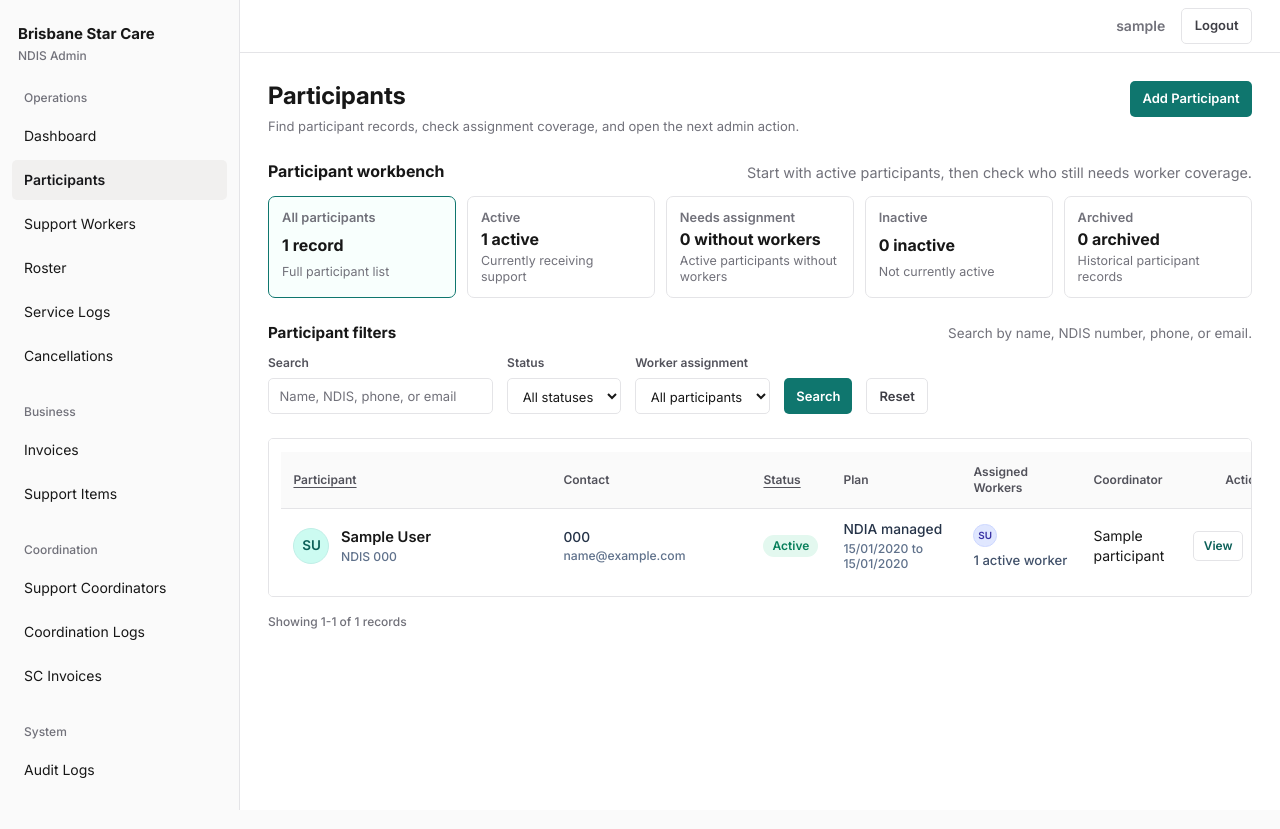
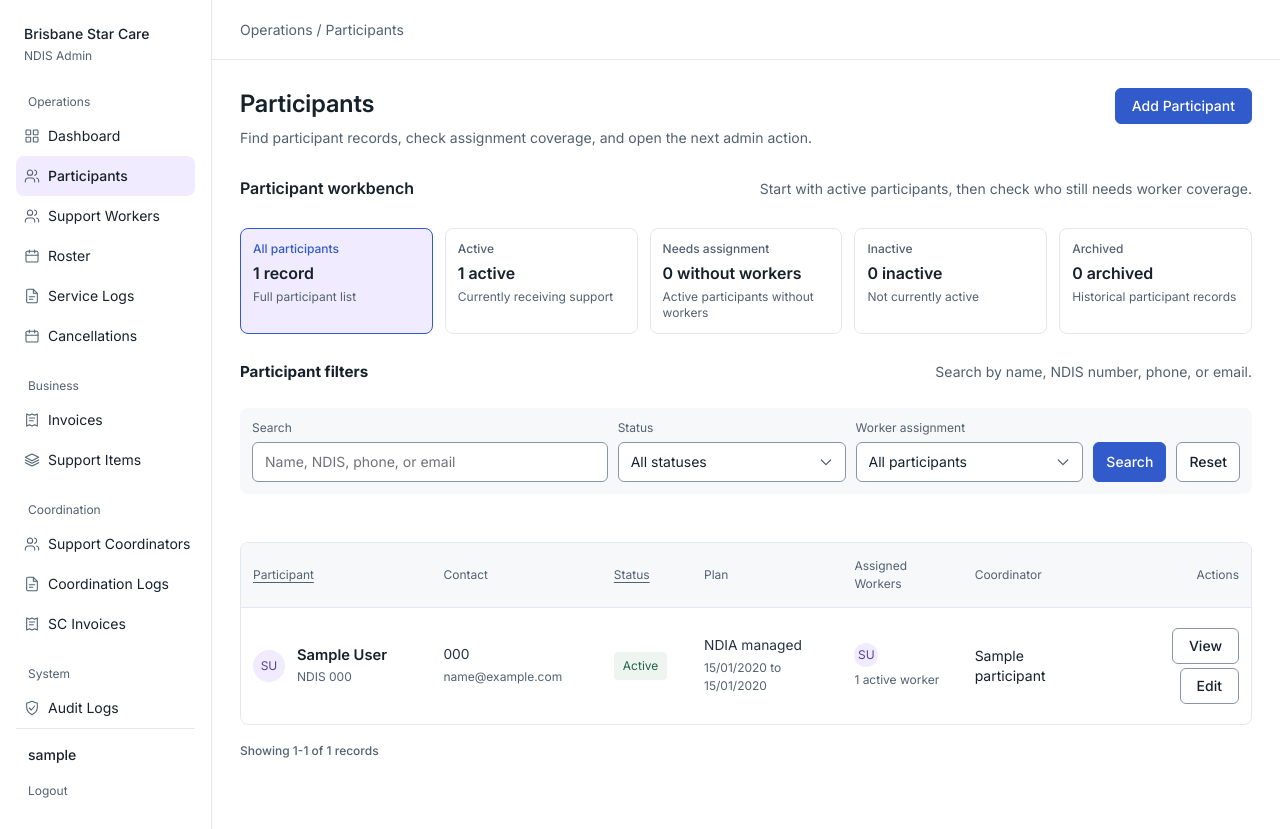
Before and after one commit to BeezMonkey/BSC_admin, a Django app: page /participants/ in a window 1280 px wide. Run offline with Django 5.2, Linux system fonts and the light colour scheme; a user stored in the database is signed in; tables that the repository leaves empty hold one stand-in row (values such as "Sample post").

Commit message:
Apply B09.1 confirmed R1 admin people list UI v02

```diff
--- /dev/null
+++ b/static/css/r1_admin_people_lists.css
@@ -0,0 +1,154 @@
+/* B09.1 three Admin list routes only; business controls remain native. */
+.app-shell.r1-admin-people-lists {grid-template-columns:212px minmax(0,1fr);}
+.r1-admin-people-lists .admin-mobile-surface {min-width:0;}
+.r1-admin-people-lists .content {width:100%;min-width:0;max-width:none;padding:0 28px 40px;}
+.r1-admin-people-lists .topbar {margin:0 -28px 28px;}
+.r1-admin-people-lists .page-header {align-items:flex-start;gap:24px;margin-bottom:28px;}
+.r1-admin-people-lists .page-header>div {min-width:0;}
+.r1-admin-people-lists h1 {font-size:24px;line-height:32px;margin:0;overflow-wrap:anywhere;}
+.r1-admin-people-lists .page-header p {font-size:14px;line-height:20px;margin:8px 0 0;color:var(--r1-muted);}
+.r1-admin-people-lists h2 {font-size:16px;line-height:24px;margin:0;}
+.app-shell.r1-admin-people-lists :is(.content button,.content .button) {display:inline-flex;align-items:center;justify-content:center;min-height:36px;box-sizing:border-box;max-width:100%;padding:7px 16px;border:1px solid var(--r1-accent);border-radius:6px;background:var(--r1-accent);color:var(--r1-surface);font-size:14px;line-height:20px;font-weight:500;text-decoration:none;white-space:normal;}
+.app-shell.r1-admin-people-lists .content .button.secondary {background:var(--r1-surface);color:var(--r1-text);border-color:var(--r1-strong-border);}
+.app-shell.r1-admin-people-lists .content .button.secondary:hover {background:var(--r1-subtle);}
+.app-shell.r1-admin-people-lists .content .button.secondary.active {background:var(--r1-accent-soft);border-color:var(--r1-accent);}
+.r1-admin-people-lists .quick-filter-row {display:flex;flex-wrap:wrap;gap:8px;margin:0 0 24px;}
+.r1-admin-people-lists .participant-workbench {margin:0 0 28px;padding:0;border:0;background:none;box-shadow:none;}
+.r1-admin-people-lists :is(.dashboard-section-heading,.participant-filter-copy) {display:flex;justify-content:space-between;align-items:baseline;gap:16px;margin-bottom:16px;}
+.r1-admin-people-lists :is(.dashboard-section-heading p,.participant-filter-copy span) {margin:0;color:var(--r1-muted);font-size:14px;line-height:20px;}
+.r1-admin-people-lists .participant-status-grid {display:grid;grid-template-columns:repeat(5,minmax(0,1fr));gap:12px;}
+.r1-admin-people-lists .participant-status-card {display:flex;flex-direction:column;gap:8px;min-width:0;padding:16px;border:1px solid var(--r1-border);border-radius:8px;background:var(--r1-surface);text-decoration:none;color:var(--r1-text);box-shadow:none;}
+.r1-admin-people-lists .participant-status-card.active {border-color:var(--r1-accent);background:var(--r1-accent-soft);}
+.r1-admin-people-lists .participant-status-card strong {font-size:16px;line-height:24px;font-weight:600;}
+.r1-admin-people-lists .participant-status-card small {font-size:12px;line-height:18px;color:var(--r1-muted);}
+.r1-admin-people-lists .participant-filter-panel {background:none;padding:0;border:0;box-shadow:none;}
+.r1-admin-people-lists .filter-bar {display:flex;flex-wrap:wrap;align-items:flex-end;gap:12px;margin:0 0 24px;padding:16px;background:var(--r1-subtle);border:0;border-radius:8px;}
+.r1-admin-people-lists .filter-bar label {display:grid;gap:8px;flex:1 1 180px;min-width:0;font-size:14px;line-height:20px;font-weight:500;}
+.r1-admin-people-lists .filter-bar label:first-of-type {flex:2 1 260px;}
+.app-shell.r1-admin-people-lists .filter-bar :is(input,select) {width:100%;box-sizing:border-box;min-width:0;height:36px;margin:0;padding:7px 12px;border:1px solid var(--r1-strong-border);border-radius:6px;background:var(--r1-surface);color:var(--r1-text);font-size:14px;line-height:20px;font-weight:400;}
+.r1-admin-people-lists .filter-bar label:has(select) {position:relative;}
+.r1-admin-people-lists .filter-bar label:has(select)::after {content:"";position:absolute;right:12px;bottom:10px;width:16px;height:16px;background:url('../img/r1/icons/chevron.svg') center/16px no-repeat;transform:rotate(90deg);pointer-events:none;}
+.app-shell.r1-admin-people-lists .filter-bar select {appearance:none;padding-right:36px;}
+.r1-admin-people-lists .table-card {margin:0;padding:0;border:1px solid var(--r1-border);border-radius:8px;background:var(--r1-surface);box-shadow:none;overflow:hidden;}
+.r1-admin-people-lists table {width:100%;min-width:0;table-layout:fixed;border-collapse:collapse;font-size:14px;line-height:20px;}
+.r1-admin-people-lists :is(th,td) {height:auto;padding:18px 12px;border-bottom:1px solid var(--r1-border);text-align:left;vertical-align:middle;overflow-wrap:anywhere;}
+.r1-admin-people-lists th {padding:14px 12px;color:var(--r1-muted);background:var(--r1-subtle);font-size:12px;line-height:18px;font-weight:400;}
+.r1-admin-people-lists :is(th,td).actions,.r1-admin-people-lists th.actions-heading {width:148px;text-align:right;}
+.r1-admin-people-lists td.actions {display:table-cell;white-space:normal;}
+.r1-admin-people-lists td.actions .button {padding:6px 12px;margin:2px 0 2px 4px;}
+.r1-admin-people-lists tbody tr:last-child td {border-bottom:0;}
+.r1-admin-people-lists tbody tr:hover {background:var(--r1-subtle);}
+.r1-admin-people-lists td.identity {font-weight:600;}
+.r1-admin-people-lists .sort-link {color:var(--r1-muted);font-weight:400;}
+.r1-admin-people-lists :is(.participant-name-stack,.participant-contact-stack,.participant-plan-stack,.participant-worker-stack) {display:grid;gap:4px;min-width:0;}
+.r1-admin-people-lists .participant-identity {display:flex;align-items:center;gap:12px;min-width:0;}
+.r1-admin-people-lists :is(.participant-avatar,.participant-worker-avatar) {display:inline-flex;align-items:center;justify-content:center;flex:none;width:32px;height:32px;border-radius:50%;background:var(--r1-accent-soft);color:var(--r1-invoiced);font-size:12px;font-weight:400;}
+.r1-admin-people-lists .participant-worker-avatar {width:24px;height:24px;}
+.r1-admin-people-lists .participant-name-stack a {color:var(--r1-text);font-weight:600;text-decoration:none;}
+.r1-admin-people-lists .participant-worker-avatars {display:flex;gap:4px;}
+.r1-admin-people-lists :is(.participant-name-stack span,.participant-contact-stack span,.participant-plan-stack span,.participant-worker-stack strong,.participant-no-worker) {font-size:12px;line-height:18px;color:var(--r1-muted);font-weight:400;}
+.r1-admin-people-lists .participant-table th:nth-child(1) {width:19%;}
+.r1-admin-people-lists .participant-table th:nth-child(2) {width:17%;}
+.r1-admin-people-lists .participant-table th:nth-child(3) {width:9%;}
+.r1-admin-people-lists .participant-table th:nth-child(4) {width:15%;}
+.r1-admin-people-lists .participant-table th:nth-child(5) {width:12%;}
+.r1-admin-people-lists .participant-table th:nth-child(6) {width:14%;}
+.r1-admin-people-lists .status-pill {font-size:12px;line-height:18px;font-weight:400;border-radius:4px;padding:4px 8px;}
+.r1-admin-people-lists .status-active {color:var(--r1-success);background:#eef5f0;}
+.r1-admin-people-lists :is(.status-inactive,.status-archived) {color:var(--r1-muted);background:var(--r1-subtle);}
+.r1-admin-people-lists .empty-state {padding:24px;text-align:center;}
+.r1-admin-people-lists .pagination {font-size:14px;line-height:20px;}
+.app-shell.r1-ui.r1-admin-people-lists .table-card :is(th,td) {height:auto;line-height:20px;white-space:normal;}
+.app-shell.r1-ui.r1-admin-people-lists .table-card th {padding:14px 12px;background:var(--r1-subtle);color:var(--r1-muted);font-size:12px;line-height:18px;}
+.app-shell.r1-ui.r1-admin-people-lists .table-card td {padding:18px 12px;}
+.app-shell.r1-ui.r1-admin-people-lists .status-pill {justify-self:start;max-width:100%;font-size:12px;line-height:18px;font-weight:400;border-radius:4px;}
+.app-shell.r1-ui.r1-admin-people-lists .status-active {color:var(--r1-success);background:#eef5f0;}
+.app-shell.r1-ui.r1-admin-people-lists :is(.status-inactive,.status-archived) {color:var(--r1-muted);background:var(--r1-subtle);}
+.app-shell.r1-ui.r1-admin-people-lists :is(.participant-avatar,.participant-worker-avatar) {border:0;background:var(--r1-accent-soft);color:var(--r1-invoiced);}
+.app-shell.r1-ui.r1-admin-people-lists .participant-contact-stack strong,.app-shell.r1-ui.r1-admin-people-lists .participant-plan-stack strong {font-weight:400;}
+.app-shell.r1-ui.r1-admin-people-lists .r1-account {display:grid;gap:8px;}
+.app-shell.r1-ui.r1-admin-people-lists .r1-account form {margin:0;}
+@media(max-width:1100px) {.r1-admin-people-lists .participant-status-grid {grid-template-columns:repeat(3,minmax(0,1fr));}}
+@media(max-width:760px) {
+ .app-shell.r1-admin-people-lists {display:block;}
+ .app-shell.r1-ui.r1-admin-people-lists .sidebar {display:none;}
+ .app-shell.r1-ui.r1-admin-people-lists .content {padding:0 20px 32px;}
+ .app-shell.r1-ui.r1-admin-people-lists .topbar {margin:0 -20px 24px;padding:16px 20px;}
+ .r1-admin-people-lists .page-header {flex-wrap:wrap;gap:16px;}
+ .r1-admin-people-lists :is(.dashboard-section-heading,.participant-filter-copy) {display:grid;gap:8px;}
+ .r1-admin-people-lists .participant-status-grid {grid-template-columns:repeat(2,minmax(0,1fr));}
+ .r1-admin-people-lists .participant-status-card {padding:12px;}
+ .r1-admin-people-lists .filter-bar label {flex-basis:100%;}
+ .app-shell.r1-admin-people-lists :is(.content button,.content .button) {min-height:44px;}
+ .app-shell.r1-admin-people-lists .filter-bar :is(input,select) {height:44px;}
+ .r1-admin-people-lists .filter-bar label:has(select)::after {bottom:14px;}
+ .r1-admin-people-lists table,.r1-admin-people-lists tbody {display:block;width:100%;min-width:0;}
+ .r1-admin-people-lists thead {display:block;padding:12px 16px;border-bottom:1px solid var(--r1-border);background:var(--r1-subtle);}
+ .r1-admin-people-lists thead::before {content:"Sort by";display:block;margin-bottom:8px;color:var(--r1-muted);font-size:12px;line-height:18px;}
+ .r1-admin-people-lists thead tr {display:flex;flex-wrap:wrap;gap:8px 16px;}
+ .app-shell.r1-ui.r1-admin-people-lists .table-card th {display:none;}
+ .app-shell.r1-ui.r1-admin-people-lists .table-card th:has(.sort-link) {display:block;width:auto;max-width:100%;height:auto;padding:0;border:0;}
+ .r1-admin-people-lists thead .sort-link {display:inline-flex;align-items:center;min-height:44px;font-size:14px;line-height:20px;color:var(--r1-text);}
+ .r1-admin-people-lists tbody tr {display:block;padding:16px;border-bottom:1px solid var(--r1-border);}
+ .r1-admin-people-lists tbody tr:last-child {border-bottom:0;}
+ .app-shell.r1-admin-people-lists :is(td,td.actions) {display:grid;grid-template-columns:100px minmax(0,1fr);gap:12px;width:auto;min-width:0;height:auto;padding:6px 0;border:0;text-align:left;}
+ .app-shell.r1-ui.r1-admin-people-lists .table-card td {height:auto;padding:6px 0;white-space:normal;}
+ .r1-admin-people-lists td[data-label]::before {content:attr(data-label);font-size:12px;line-height:18px;font-weight:400;color:var(--r1-muted);}
+ .app-shell.r1-admin-people-lists td.actions {display:flex;justify-content:flex-end;flex-wrap:wrap;margin-top:8px;}
+ .r1-admin-people-lists td.actions::before {content:none;}
+ .app-shell.r1-admin-people-lists td[colspan] {display:block;}
+ .r1-admin-people-lists .empty-state {padding:12px 0;}
+}
+
+
+/* v02: exact accepted Invoice card/filter rules, scoped to the three people list routes. */
+.app-shell.r1-ui.r1-admin-people-lists .participant-status-card { align-content: start; gap: 4px; min-height: 96px; padding: 12px; border: 1px solid var(--r1-border); border-radius: 8px; background: var(--r1-surface); box-shadow: none; }
+.app-shell.r1-ui.r1-admin-people-lists .participant-status-card span { font-size: 12px; line-height: 16px; font-weight: 500; color: var(--r1-muted); }
+.app-shell.r1-ui.r1-admin-people-lists .participant-status-card strong { font-size: 16px; line-height: 24px; font-weight: 600; color: var(--r1-text); overflow-wrap: anywhere; }
+.app-shell.r1-ui.r1-admin-people-lists .participant-status-card small { font-size: 12px; line-height: 16px; color: var(--r1-muted); }
+.app-shell.r1-ui.r1-admin-people-lists .participant-status-card:hover { border-color: var(--r1-strong-border); background: var(--r1-subtle); }
+.app-shell.r1-ui.r1-admin-people-lists .participant-status-card.active { border-color: var(--r1-accent); background: var(--r1-accent-soft); }
+.app-shell.r1-ui.r1-admin-people-lists .participant-status-card.active span { color: var(--r1-accent); }
+.app-shell.r1-ui.r1-admin-people-lists .filter-bar label { display: grid; gap: 6px; min-width: 0; font-size: 12px; line-height: 16px; font-weight: 400; color: var(--r1-muted); }
+.app-shell.r1-ui.r1-admin-people-lists .filter-bar :is(input, select) { box-sizing: border-box; width: 100%; min-width: 0; height: 40px; padding: 9px 12px; font-size: 14px; line-height: 20px; font-weight: 400; border: 1px solid var(--r1-strong-border); border-radius: var(--r1-control-radius); background-color: var(--r1-surface); color: var(--r1-text); }
+.app-shell.r1-ui.r1-admin-people-lists .filter-bar :is(input, select):focus { border-color: var(--r1-accent); outline: 3px solid var(--r1-blue-soft); outline-offset: 0; box-shadow: none; }
+.app-shell.r1-ui.r1-admin-people-lists .filter-bar :is(button, .button) { min-height: 40px; margin: 0; padding: 9px 12px; }
+.app-shell.r1-ui.r1-admin-people-lists .filter-bar select { padding-right: 36px; }
+@supports (appearance: base-select) and selector(select::picker(select)) {
+  @media (min-width: 761px) and (hover: hover) and (pointer: fine) {
+    .app-shell.r1-ui.r1-admin-people-lists .filter-bar select,
+    .app-shell.r1-ui.r1-admin-people-lists .filter-bar select::picker(select) { appearance: base-select; }
+    .app-shell.r1-ui.r1-admin-people-lists .filter-bar select { align-items: center; }
+    .app-shell.r1-ui.r1-admin-people-lists .filter-bar.filter-bar select { line-height: normal; }
+    .app-shell.r1-ui.r1-admin-people-lists .filter-bar select::picker(select) {
+      box-sizing: border-box; max-height: 280px; overflow-y: auto; margin: 4px 0;
+      border: 1px solid var(--r1-border); border-radius: 8px; padding: 4px;
+      color: var(--r1-text); background: var(--r1-surface); box-shadow: 0 6px 16px rgb(23 33 43 / 12%);
+    }
+    .app-shell.r1-ui.r1-admin-people-lists .filter-bar select option { min-height: 32px; padding: 6px 8px; border-radius: 4px; font-size: 13px; line-height: 18px; white-space: normal; overflow-wrap: anywhere; }
+    .app-shell.r1-ui.r1-admin-people-lists .filter-bar select option:is(:checked, :hover, :focus) { color: var(--r1-accent); background: var(--r1-blue-soft); }
+    .app-shell.r1-ui.r1-admin-people-lists .filter-bar select option::checkmark { color: var(--r1-accent); }
+  }
+}
+@supports (appearance: base-select) and selector(select::picker(select)) {
+  @media (min-width: 761px) and (hover: hover) and (pointer: fine) {
+    .app-shell.r1-ui.r1-admin-people-lists .filter-bar label:has(select)::after { display: none; }
+    .app-shell.r1-ui.r1-admin-people-lists .filter-bar select { padding-right: 12px; }
+  }
+}
+.app-shell.r1-ui.r1-admin-people-lists .participant-status-card { display: grid; height: auto; }
+.app-shell.r1-ui.r1-admin-people-lists .filter-bar { gap: 10px; padding: 12px; }
+.app-shell.r1-ui.r1-admin-people-lists .filter-bar label:has(select)::after { bottom: 12px; }
+@media (max-width: 760px) {
+  .app-shell.r1-ui.r1-admin-people-lists .participant-status-card { min-height: 88px; }
+  .app-shell.r1-ui.r1-admin-people-lists .filter-bar :is(input, select) { height: 44px; min-height: 44px; font-size: 16px; padding: 10px 8px; }
+  .app-shell.r1-ui.r1-admin-people-lists .filter-bar :is(button, .button) { min-height: 44px; }
+  .app-shell.r1-ui.r1-admin-people-lists .filter-bar select { padding-right: 36px; }
+  .app-shell.r1-ui.r1-admin-people-lists .filter-bar label:has(select)::after { bottom: 14px; }
+}
+
+/* Match accepted native Invoice select fallback on touch screens. */
+@media (max-width: 760px) {
+  .app-shell.r1-ui.r1-admin-people-lists .filter-bar select { appearance: auto; line-height: normal; padding: 10px 8px; }
+  .app-shell.r1-ui.r1-admin-people-lists .filter-bar label:has(select)::after { display: none; }
+}
--- a/templates/participants/participant_list.html
+++ b/templates/participants/participant_list.html
@@ -1,6 +1,7 @@
-{% extends "admin_base.html" %}
+{% extends "r1/admin_people_list_base.html" %}
 
 {% block title %}Participants - Brisbane Star Care{% endblock %}
+{% block people_breadcrumb %}Operations / Participants{% endblock %}
 
 {% block content %}
 <div class="page-header">
@@ -75,7 +76,7 @@
     <tbody>
       {% for participant in participants %}
         <tr>
-          <td class="participant-identity-cell">
+          <td class="participant-identity-cell identity" data-label="Participant">
             <div class="participant-identity">
               <span class="participant-avatar" aria-hidden="true">{{ participant.initials }}</span>
               <div class="participant-name-stack">
@@ -84,14 +85,14 @@
               </div>
             </div>
           </td>
-          <td class="participant-contact-cell">
+          <td class="participant-contact-cell" data-label="Contact">
             <div class="participant-contact-stack">
               <strong>{{ participant.phone|default:"No phone" }}</strong>
               <span>{{ participant.email|default:"No email" }}</span>
             </div>
           </td>
-          <td class="participant-status-cell"><span class="status-pill status-{{ participant.status }}">{{ participant.get_status_display }}</span></td>
-          <td class="participant-plan-cell">
+          <td class="participant-status-cell" data-label="Status"><span class="status-pill status-{{ participant.status }}">{{ participant.get_status_display }}</span></td>
+          <td class="participant-plan-cell" data-label="Plan">
             <div class="participant-plan-stack">
               <strong>{{ participant.get_management_type_display|default:"Management not set" }}</strong>
               <span>
@@ -103,7 +104,7 @@
               </span>
             </div>
           </td>
-          <td class="participant-workers-cell">
+          <td class="participant-workers-cell" data-label="Assigned Workers">
             {% with active_worker_count=participant.active_worker_assignments|length %}
               {% if active_worker_count %}
                 <div class="participant-worker-stack">
@@ -124,10 +125,10 @@
               {% endif %}
             {% endwith %}
           </td>
-          <td class="participant-coordinator-cell">{{ participant.support_coordinator_name|default:"-" }}</td>
-          <td class="actions">
-            <a href="{% url 'participant_detail' participant.id %}?next={{ current_list_url|urlencode }}">View</a>
-            <a href="{% url 'participant_edit' participant.id %}?next={{ current_list_url|urlencode }}">Edit</a>
+          <td class="participant-coordinator-cell" data-label="Coordinator">{{ participant.support_coordinator_name|default:"-" }}</td>
+          <td class="actions" data-label="Actions">
+            <a class="button secondary" href="{% url 'participant_detail' participant.id %}?next={{ current_list_url|urlencode }}">View</a>
+            <a class="button secondary" href="{% url 'participant_edit' participant.id %}?next={{ current_list_url|urlencode }}">Edit</a>
           </td>
         </tr>
       {% empty %}
--- /dev/null
+++ b/templates/r1/admin_people_list_base.html
@@ -0,0 +1,23 @@
+{% extends "admin_base.html" %}
+{% load static %}
+
+{% block extra_styles %}
+  {{ block.super }}
+  <link rel="stylesheet" href="{% static 'css/r1_tokens.css' %}">
+  <link rel="stylesheet" href="{% static 'css/r1_shell.css' %}">
+  <link rel="stylesheet" href="{% static 'css/r1_admin_people_lists.css' %}">
+{% endblock %}
+
+{% block r1_shell_class %} r1-ui r1-admin r1-admin-people-lists{% endblock %}
+{% block sidebar_account %}
+  <div class="r1-account">
+    <span class="r1-account-name">{{ request.user.get_username }}</span>
+    <form method="post" action="{% url 'logout' %}">
+      {% csrf_token %}
+      <button class="r1-logout" type="submit">Logout</button>
+    </form>
+  </div>
+{% endblock %}
+{% block topbar_content %}
+  <nav class="r1-breadcrumb" aria-label="Breadcrumb">{% block people_breadcrumb %}{% endblock %}</nav>
+{% endblock %}
```
Also changed, not shown: core/tests_r1_admin_people_lists.py (added, +222 -0 lines), templates/coordinators/coordinator_list.html (+10 -9 lines), templates/workers/worker_list.html (+10 -9 lines), workers/tests.py (+8 -8 lines).
